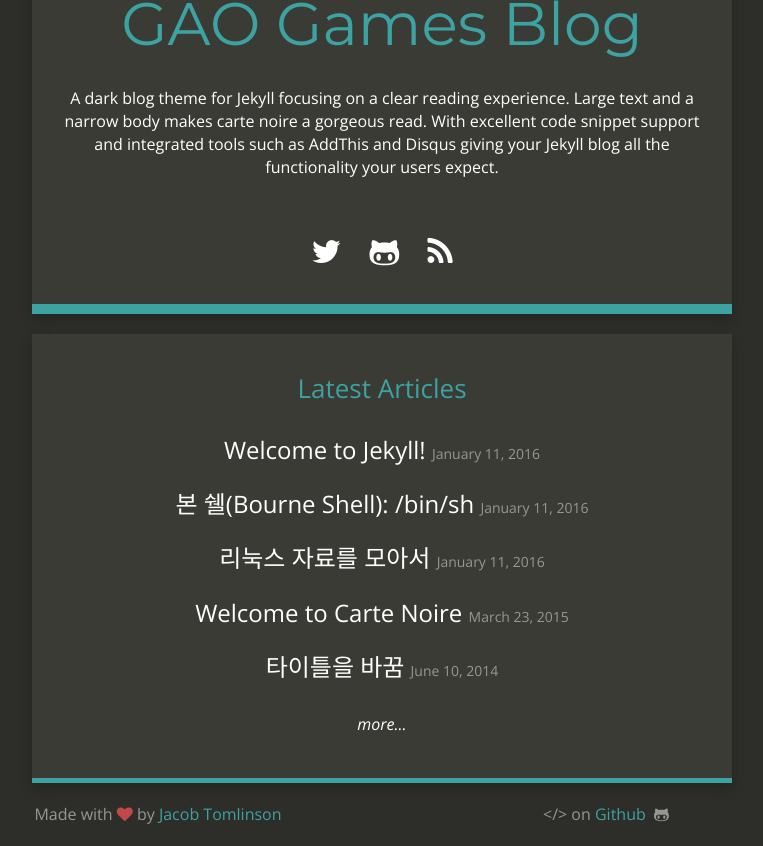
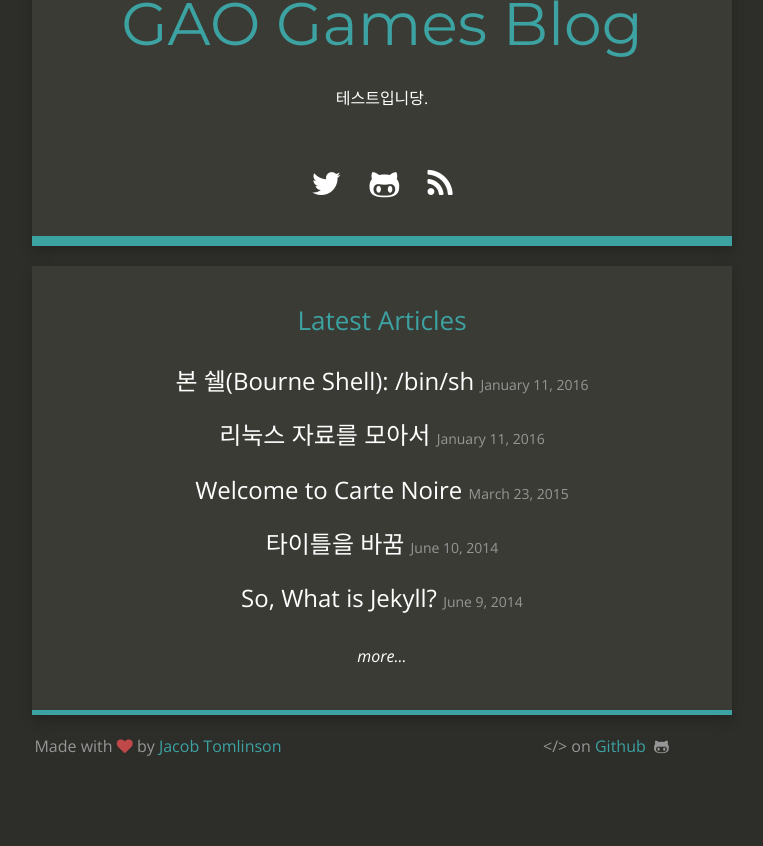
Before and after one commit to gaogames/gaogames.github.io, a Jekyll site: the page built from index.html, in a window 1280 px wide, cut to the strip 174-1020 px from the top of the page. Shown: the whole strip, without its empty margins (258-1021 px from the left). Built offline with Jekyll 4.4.1, drawn with Linux system fonts in a browser that asks for light colours; nearby versions of some CDN libraries; Markdown is read by kramdown in place of the engine named in the settings; after the commit the page ends 952 px from its top, so only the background shows below that.

Commit message:
update article

```diff
--- a/CNAME
+++ b/CNAME
@@ -1 +1 @@
-carte-noire.jacobtomlinson.co.uk
+gaogames.github.io
--- a/_config.yml
+++ b/_config.yml
@@ -4,7 +4,7 @@ email: idev@gaogames.co.kr
 description: "A dark blog theme for Jekyll."
 baseurl: ""
 url: "http://gaogames.github.io"
-title_description: "A dark blog theme for Jekyll focusing on a clear reading experience. Large text and a narrow body makes carte noire a gorgeous read. With excellent code snippet support and integrated tools such as AddThis and Disqus giving your Jekyll blog all the functionality your users expect."
+title_description: "테스트입니당."
 title_image: "http://www.gravatar.com/avatar/00000000000000000000000000000000?s=500&d=mm"
 google_analytics: ""
 disqus_account: gaogames
```
Also changed, not shown: _posts/2016-01-11-bourne-shell.md (+2 -2 lines), _posts/2016-01-11-welcome-to-jekyll.markdown (deleted, +0 -25 lines).
